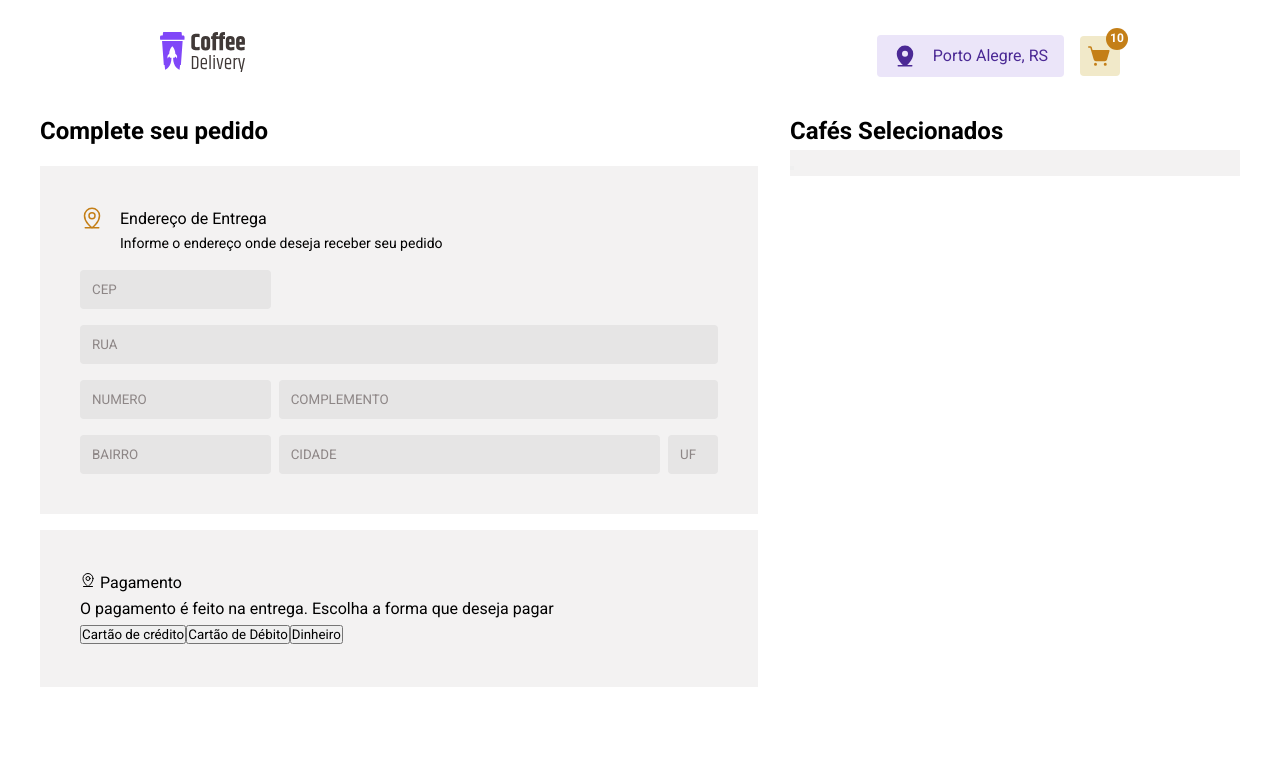
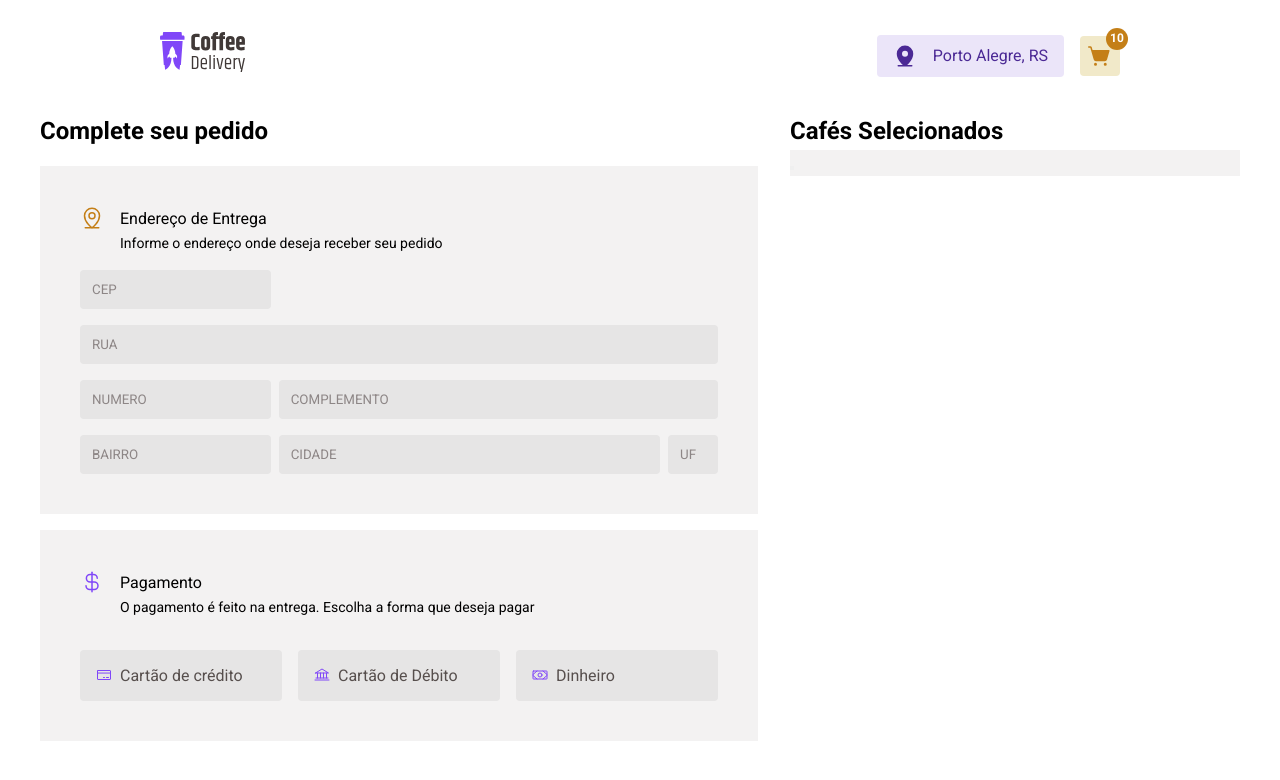
Before and after one commit to ThomasDixini/CoffeeDelivery, a React (Vite) app: page /checkout in a window 1280 px wide. Shown: the top 780 px of the page. Built offline with nearby package versions, Linux system fonts and the light colour scheme.

Commit message:
feat(checkout pagamentos): estilizando parte onde seleciona o tipo de pagamento

```diff
--- a/src/pages/Checkout/Checkout.tsx
+++ b/src/pages/Checkout/Checkout.tsx
@@ -1,5 +1,5 @@
 import { AdressContainer, AdressSelection, CartContainer, CheckoutMain, CreditCardSelection } from "./styles";
-import { MapPinLine } from 'phosphor-react';
+import { Bank, CreditCard, CurrencyDollar, MapPinLine, Money } from 'phosphor-react';
 
 export function Checkout() {
     return (
@@ -26,13 +26,17 @@ export function Checkout() {
                 </AdressSelection>
                 <CreditCardSelection>
                     <header>
-                        <MapPinLine />
-                        <span> Pagamento </span>
-                        <p> O pagamento é feito na entrega. Escolha a forma que deseja pagar </p>
+                        <CurrencyDollar size={24} />
+                        <div>
+                            <span> Pagamento </span>
+                            <p> O pagamento é feito na entrega. Escolha a forma que deseja pagar </p>
+                        </div>
                     </header>
-                    <button type="button"> Cartão de crédito </button>
-                    <button type="button"> Cartão de Débito </button>
-                    <button type="button"> Dinheiro </button>
+                    <div className="creditcard-buttons">
+                        <button type="button"> <CreditCard /> Cartão de crédito </button>
+                        <button type="button"> <Bank /> Cartão de Débito </button>
+                        <button type="button"> <Money /> Dinheiro </button>
+                    </div>
                 </CreditCardSelection>
             </AdressContainer>
             <CartContainer>
--- a/src/pages/Checkout/styles.ts
+++ b/src/pages/Checkout/styles.ts
@@ -91,6 +91,45 @@ export const AdressSelection = styled.div`
 export const CreditCardSelection = styled.div`
     padding: 2.5rem;
     background-color: ${props => props.theme['base-50']};
+    svg {
+        color: ${props => props.theme['purple']};
+    }
+    header {
+        display: flex;
+        gap: 1rem;
+        justify-content: flex-start;
+        align-items: flex-start;
+
+
+        div {
+            display: inline;
+            p {
+                font-size: 0.875rem;
+            }
+        }
+    }
+    .creditcard-buttons {
+        display: grid;
+        grid-template-columns: repeat(3, 1fr);
+        gap: 1rem;
+        margin-top: 2rem;
+        button {
+            display: flex;
+            justify-content: flex-start;
+            align-items: center;
+            gap: 0.5rem;
+            padding: 1rem;
+            border: 0;
+            border-radius: 4px;
+            font-size: 1rem;
+            color: ${props => props.theme['base-500']};
+            background-color: ${props => props.theme['base-200']};
+            transition: all 0.2s;
+            &:hover {
+                filter: brightness(0.8);
+            }
+        }
+    }
 `
 export const CartContainer = styled.section`
     display: flex;
```
